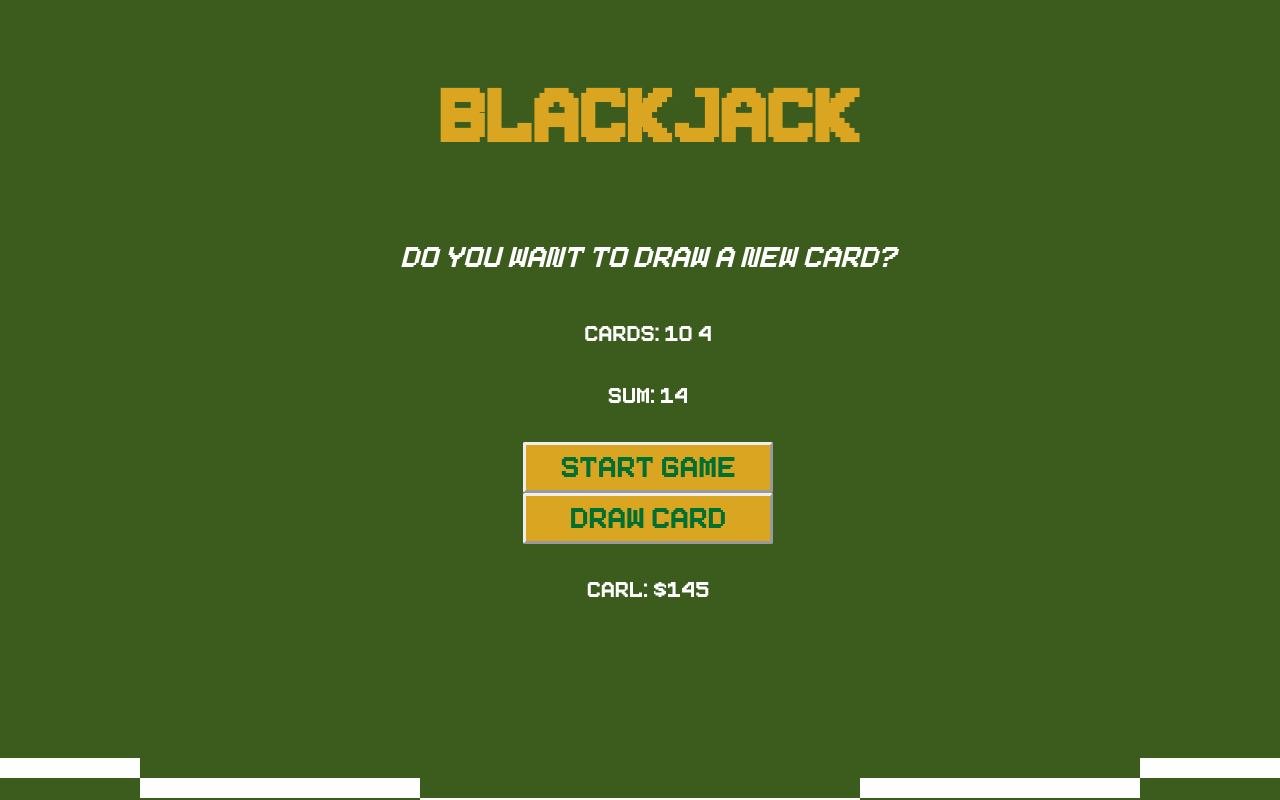
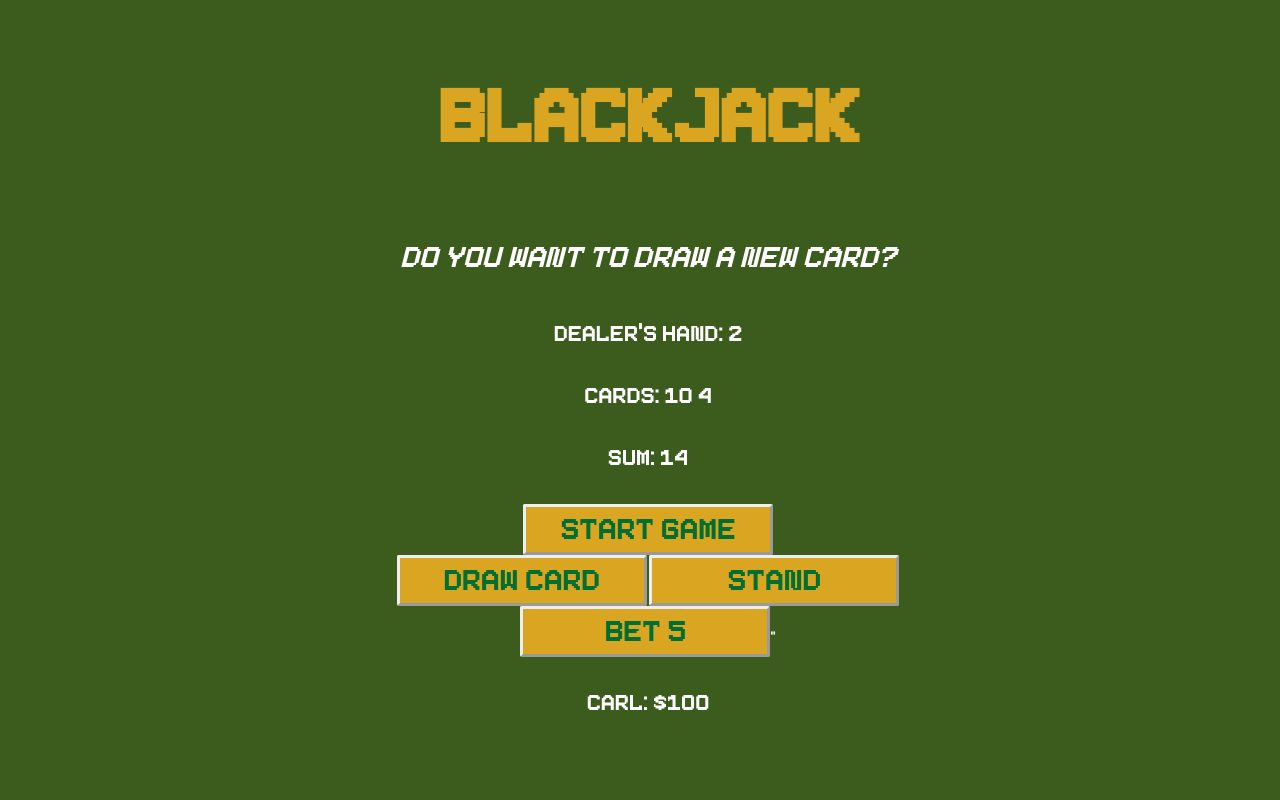
Before and after one commit to keksekopf/blacjack, a plain HTML site: page index.html in a window 1280 px wide. Both pictures are taken after a click on the button "START GAME". Drawn offline with Linux system fonts and the light colour scheme.

Commit message:
Implemented betting & dealer

```diff
--- a/index.html
+++ b/index.html
@@ -9,11 +9,15 @@
 <body>
     <h1 class="title">Blackjack</h1>
     <p id="message-el">Want to play a round?</p>
-    <p id="cards-el">Cards: </p>
+    <p id="dealerCards-el">Dealer's Hand:</p>
+    <p id="playerCards-el">Cards: </p>
     <p id="sum-el">Sum: </p>
     <button id="start-btn" onclick="startGame()">START GAME</button>
     <br>
     <button id="draw-btn" onclick="drawCard()">DRAW CARD</button>
+    <button id="stand-btn" onclick="stand()">STAND</button>
+    <br>
+    <button id="betFiveChips-btn" onclick="betFiveChips()">Bet 5</button>"
     <p id="player-el"></p>
     <script src="script.js"></script>
 </body>
--- a/script.js
+++ b/script.js
@@ -1,46 +1,57 @@
 // Backend for blackjack app
 
 // Declare player variables
-let cards = [] // Player's cards
 let hasBlackJack = false // Whether player has blackjack
 let isAlive = false // Whether the game is finished
 let message = "" // Informs user of current game state
-let sum = 0 // Sum of player's cards
 let blackJack = 21
 
-// Implement dealer function
+// Initialise dealer variables
 let dealer = {
-    cards: []
+    cards: [],
+    sum: 0
 }
 
 let player = {
+    cards: [],
+    sum: 0,
     name: "Carl",
-    chips: 145,
+    chips: 100,
+    bet: 0,
+    win: false,
     getName: function() {
         console.log("hello")
     }
 }
 
 // Initialise HTML elements as variables
-let playerCards = document.getElementById("cards-el")
+let playerCards = document.getElementById("playerCards-el")
 let cardsTotalValue = document.querySelector("#sum-el") // slower than getElementById
 let messageEl = document.getElementById("message-el")
 let playerEl = document.getElementById("player-el")
 playerEl.textContent = player.name + ": $" + player.chips
 
+let dealerCards = document.getElementById("dealerCards-el")
+
 // Start the game
 function startGame() {
     // Only start the game if another game isn't started
-    if (!isAlive) {
+    player.win = false
+    if (!isAlive || hasBlackJack) {
         isAlive = true
         hasBlackJack = false
         // Assign two random cards
-        cards = [getRandomCard(), getRandomCard()]
+        player.cards = [getRandomCard(), getRandomCard()]
         dealer.cards = [getRandomCard(), getRandomCard()]
         // Sum the variable so the game can start
-        sum = cards.reduce(
+        player.sum = player.cards.reduce(
             (partialSum, a) => partialSum + a, 0
         )
+        dealer.sum = dealer.cards.reduce(
+            (partialSum, a) => partialSum + a, 0
+        )
+        console.log(dealer.cards)
+        console.log(dealer.sum)
         renderGame()
     }
 }
@@ -48,15 +59,20 @@ function startGame() {
 // Render the game
 function renderGame() {
     playerCards.textContent = "Cards: "
-    for (i = 0; i < cards.length; i++) {
-        playerCards.textContent += cards[i] + " "
+    for (i = 0; i < player.cards.length; i++) {
+        playerCards.textContent += player.cards[i] + " "
     }
-    cardsTotalValue.textContent = "Sum: " + sum
+    cardsTotalValue.textContent = "Sum: " + player.sum
+
+    dealerCards.textContent = "Dealer's Hand: "
+    for (i = 0; i < dealer.cards.length - 1; i++) {
+        dealerCards.textContent += dealer.cards[i]
+    }
 
     // Check win condition
-    if (sum <= 20) {
+    if (player.sum <= 20) {
         message = "Do you want to draw a new card?"
-    } else if (sum === 21) {
+    } else if (player.sum === 21) {
         message = "You've got Blackjack!"
         hasBlackJack = true
     } else {
@@ -64,14 +80,15 @@ function renderGame() {
         isAlive = false
     }
     messageEl.textContent = message
+    checkBetOutcome()
 }
 
 // Add a new card to the player's hand
 function drawCard() {
     if (isAlive && !hasBlackJack) {
         let newCard = getRandomCard()
-        cards.push(newCard)
-        sum += newCard
+        player.cards.push(newCard)
+        player.sum += newCard
         renderGame()
     } else {
         messageEl.textContent = "Please start a new game"
@@ -88,3 +105,38 @@ function getRandomCard() {
         return randomCard
     }
 }
+
+// Stand the game and compare the player's sum to the dealer's
+function stand() {
+    // Check whose hand is closer to blackjack
+    // If the dealer's hand is greater than the player's hand and the dealer's hand is less than or equal to 21
+    if (dealer.sum > player.sum && dealer.sum <= 21) {
+        messageEl.textContent = "Dealer wins"
+    } else if (dealer.sum === player.sum) {
+        messageEl.textConteont = "Draw"
+    } else {
+        messageEl.textContent = "You win!"
+        // check this again
+        player.win = true
+    }
+    isAlive = false
+    checkBetOutcome()
+}
+
+// Implement a betting function
+function betFiveChips() {
+    player.chips -= 5
+    player.bet += 5
+    playerEl.textContent = player.name + ": $" + player.chips
+}
+
+// Check if player won the bet
+function checkBetOutcome() {
+    if (!isAlive && player.win || hasBlackJack) {
+        player.chips += player.bet * 2
+        player.bet = 0
+        playerEl.textContent = player.name + ": $" + player.chips
+    } else {
+        player.bet = 0
+    }
+}
```
